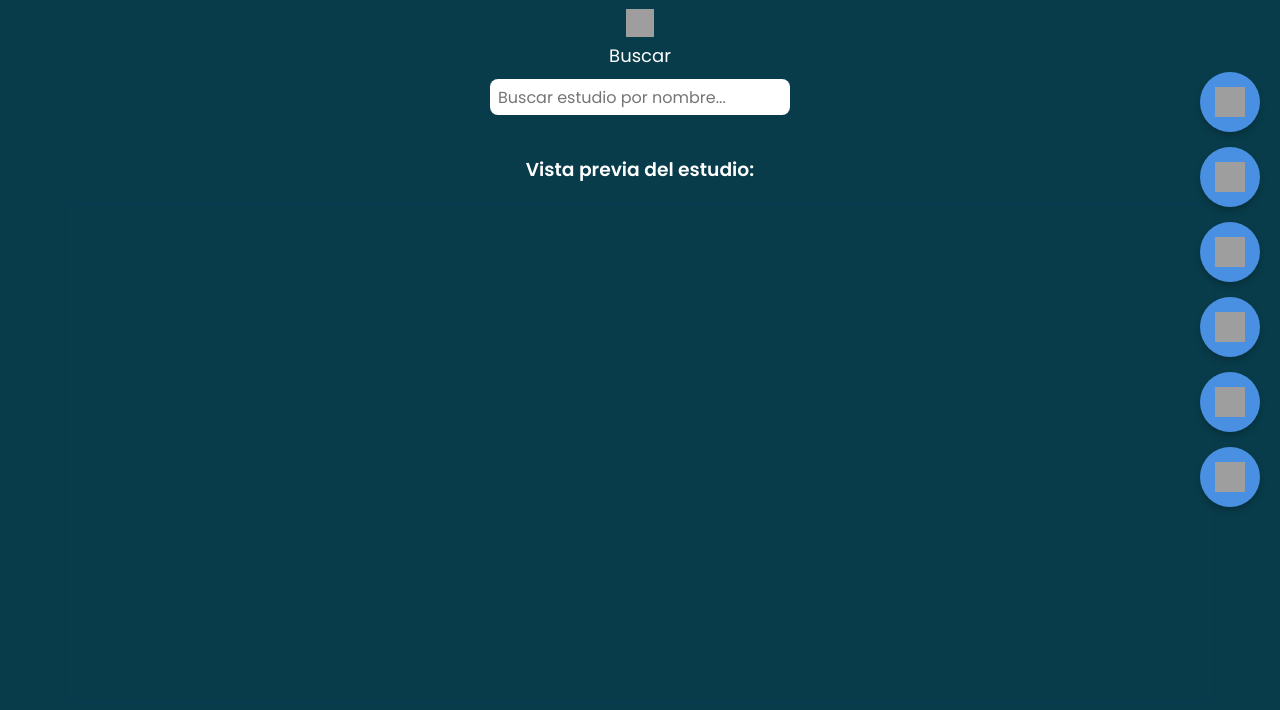
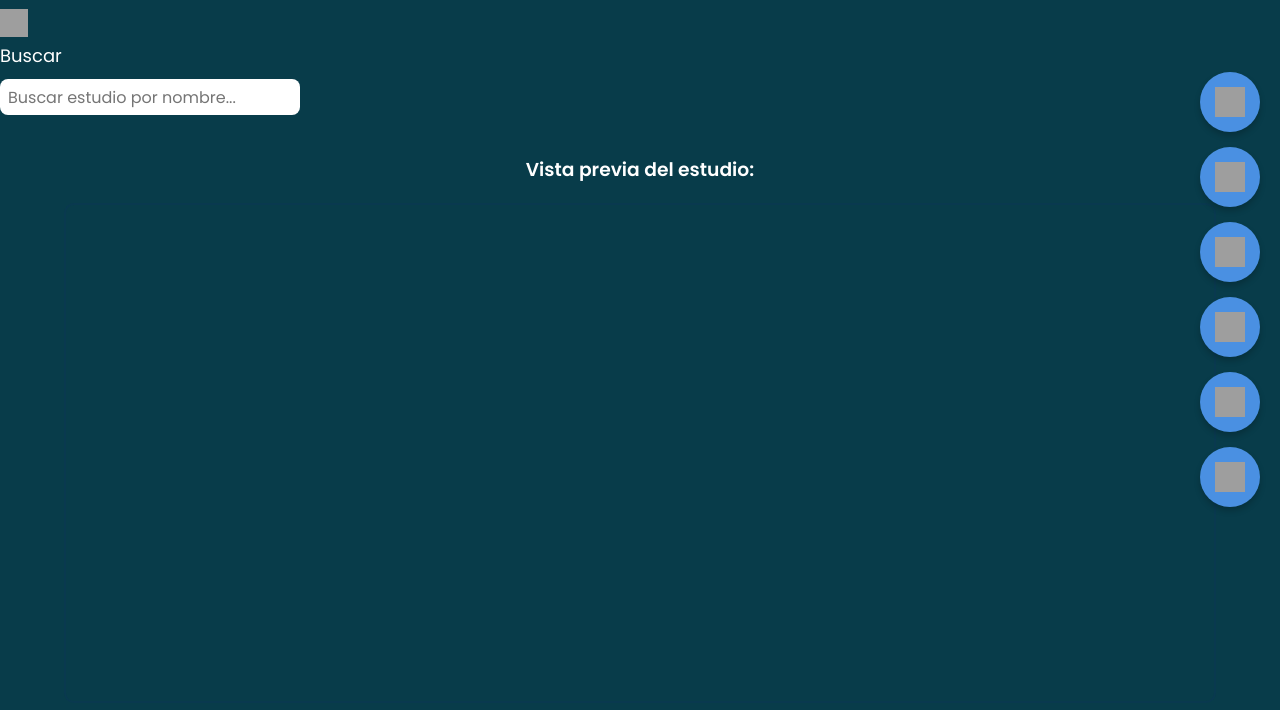
Before and after one commit to medsysbot/Fase2, a FastAPI app: page /estudios in a window 1280 px wide. Shown: the part 273-983 px from the top of the page. Run offline with FastAPI, Linux system fonts and the light colour scheme; grey boxes are pictures that could not be loaded.

Commit message:
Update estudios.html

```diff
--- a/templates/estudios.html
+++ b/templates/estudios.html
@@ -15,7 +15,7 @@
       padding: 0;
     }
     header {
-      text-align: center;
+      text-align: left;
       margin-top: 20px;
     }
     .logo-grande {
@@ -24,7 +24,7 @@
       margin-bottom: 10px;
     }
     h2 {
-      text-align: center;
+      text-align: left;
       font-style: italic;
       font-weight: 600;
       font-size: 28px;
@@ -34,7 +34,7 @@
     .etiqueta-campo {
       display: flex;
       flex-direction: column;
-      align-items: center;
+      align-items: left;
       margin-top: 30px;
     }
     .etiqueta-campo img {
@@ -77,7 +77,7 @@
       height: 30px;
     }
     .busqueda {
-      text-align: center;
+      text-align: left;
       margin-top: 10px;
     }
     .busqueda input[type="text"] {
```
